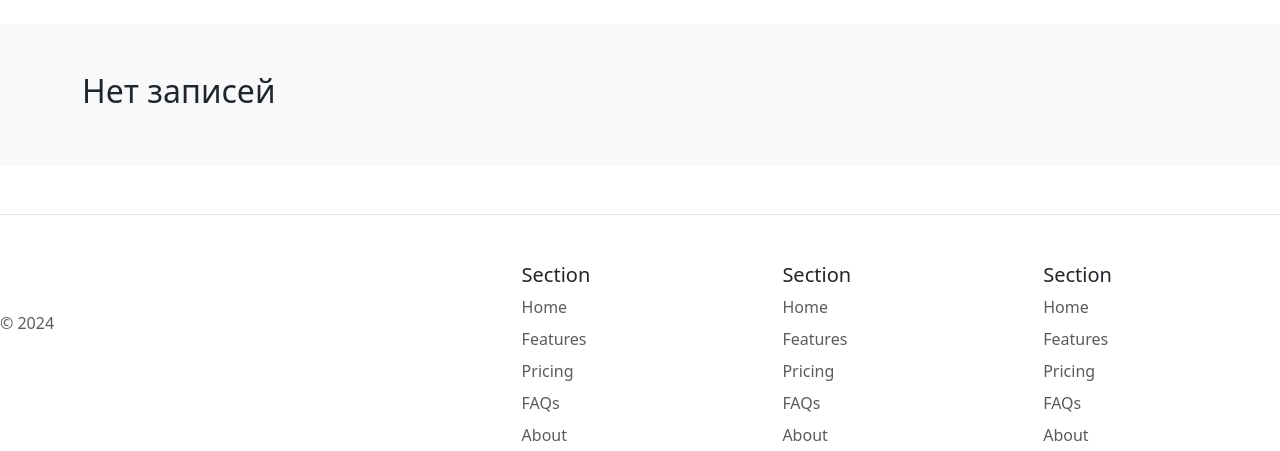
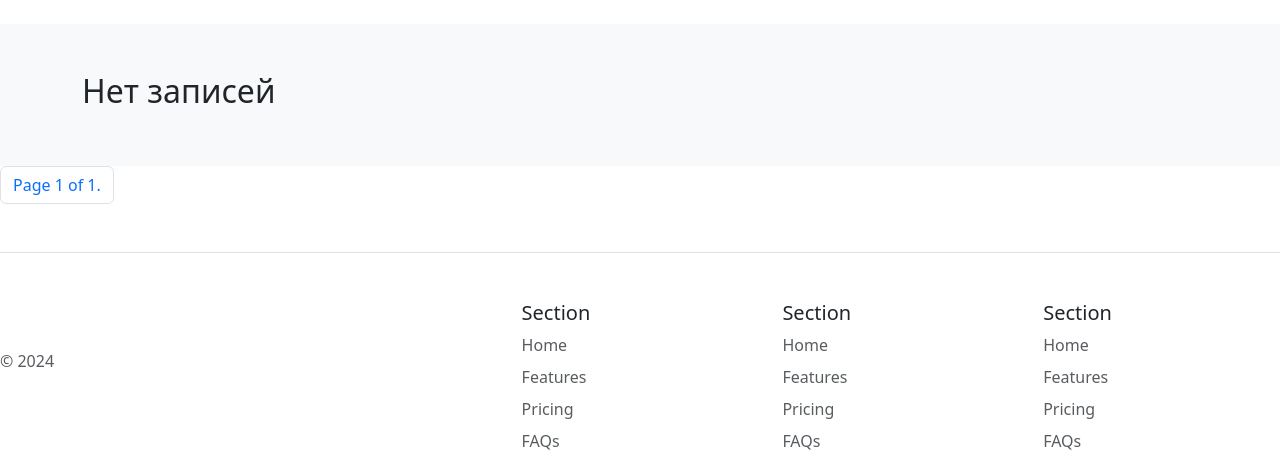
Before and after one commit to DianaKuntsevich/django_cars, a Django app: page /cars/ in a window 1280 px wide. Shown: the part 73-524 px from the top of the page. Run offline with Django 5.2, Linux system fonts and the light colour scheme; data that the repository does not hold is empty; parts of the project's set-up code (start-up, migrations or seed data) failed here and were passed over.

Commit message:
init HTML detail

```diff
--- a/car_app/models.py
+++ b/car_app/models.py
@@ -99,6 +99,10 @@ class Auto(models.Model):
         return reverse('cars_detail', kwargs={'pk': self.id})
 
 
+
+
+
+
 class Image(models.Model):
     image = models.URLField(max_length=255, unique=True, verbose_name='Изображение')
     auto = models.ForeignKey(Auto, on_delete=models.CASCADE, related_name='images', verbose_name='Автомобиль')
--- a/car_app/views.py
+++ b/car_app/views.py
@@ -1,13 +1,17 @@
 from django.shortcuts import render
 from django.views.generic import ListView, DetailView
+from django.core.paginator import Paginator
 
 from .models import Auto
+
 
 
 class AutoListView(ListView):
     model = Auto
     template_name = 'aw_cars/car_list.html'
     context_object_name = 'cars'
+    paginate_by = 24
+
 
     def get_context_data(self, *, object_list=None, **kwargs):
         context = super().get_context_data(**kwargs)
--- a/django_cars/urls.py
+++ b/django_cars/urls.py
@@ -21,8 +21,10 @@ from django.conf import settings
 
 urlpatterns = [
     path('admin/', admin.site.urls),
-    path('cars/', include('car_app.urls'))
+    path('cars/', include('car_app.urls')),
+
 ]
 
 if settings.DEBUG:
+    urlpatterns = [path("__debug__/", include("debug_toolbar.urls"))] + urlpatterns
     urlpatterns += static(settings.MEDIA_URL, document_root=settings.MEDIA_ROOT)
--- a/templates/aw_cars/car_list.html
+++ b/templates/aw_cars/car_list.html
@@ -6,9 +6,10 @@
     <div class="container">
 
       <div class="row row-cols-1 row-cols-sm-2 row-cols-md-3 g-3">
-          {% if cars %}
+          {% if page_obj %}
 
-    {% for car in cars %}
+    {% for car in page_obj %}
+
         <div class="col">
           <div class="card shadow-sm">
               {% for img in car.images.all|slice:":1" %}
@@ -41,5 +42,24 @@
     </div>
   </div>
 
+    <nav aria-label="Page navigation example">
+<ul class="pagination">
+
+        {% if page_obj.has_previous %}
+            <li class="page-item"><a class="page-link"href="?page=1">&laquo; first</a></li>
+            <li class="page-item"><a class="page-link" href="?page={{ page_obj.previous_page_number }}">Previous</a></li>
+        {% endif %}
+
+        <li class="page-item"><a class="page-link">
+            Page {{ page_obj.number }} of {{ page_obj.paginator.num_pages }}.
+        </a></li>
+
+        {% if page_obj.has_next %}
+            <li class="page-item"><a class="page-link" href="?page={{ page_obj.next_page_number }}">Next</a></li>
+            <li class="page-item"><a class="page-link" href="?page={{ page_obj.paginator.num_pages }}">Last &raquo;</a></li>
+        {% endif %}
+</ul>
+</nav>
+
 
 {% endblock %}
```
Also changed, not shown: django_cars/settings.py (+15 -0 lines).
